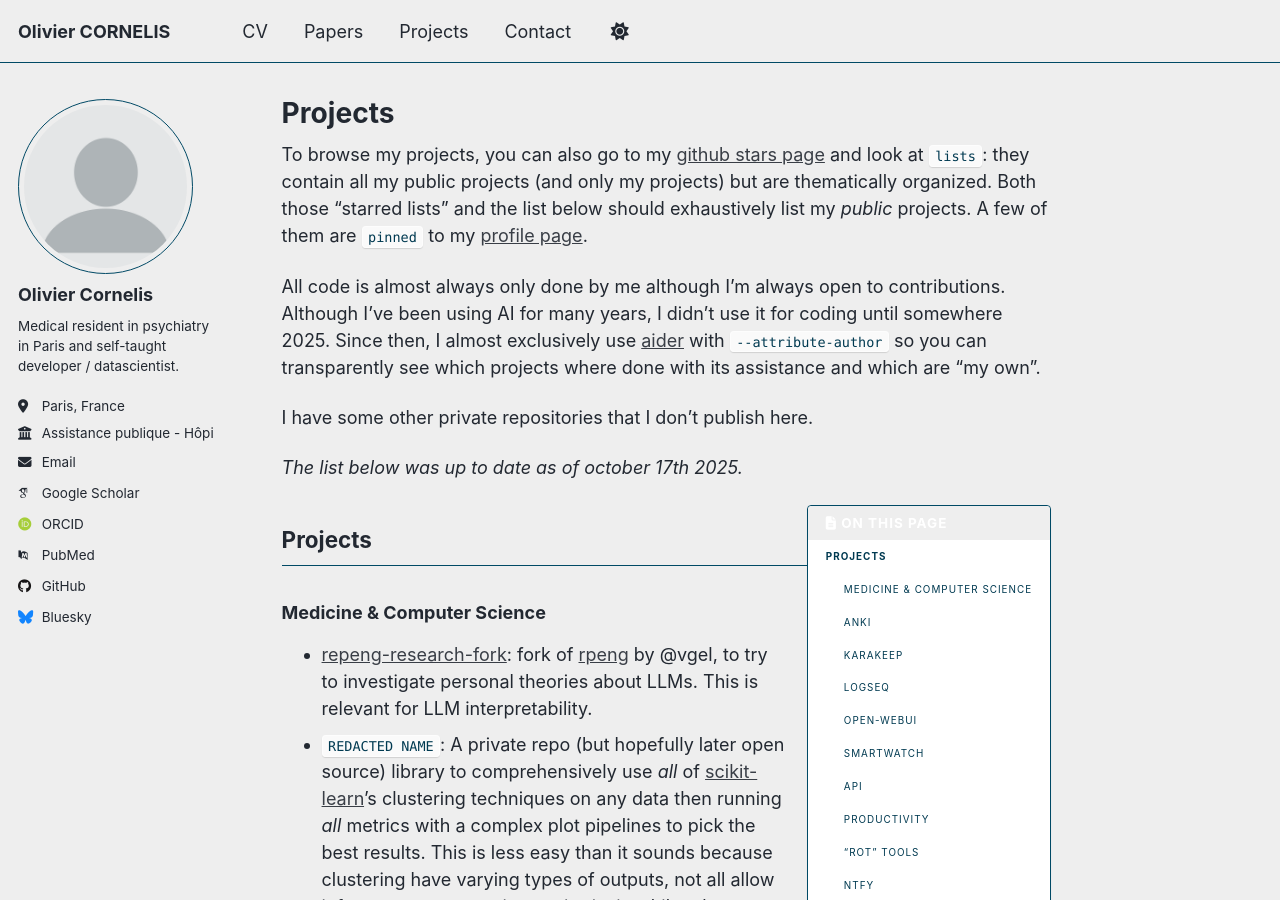
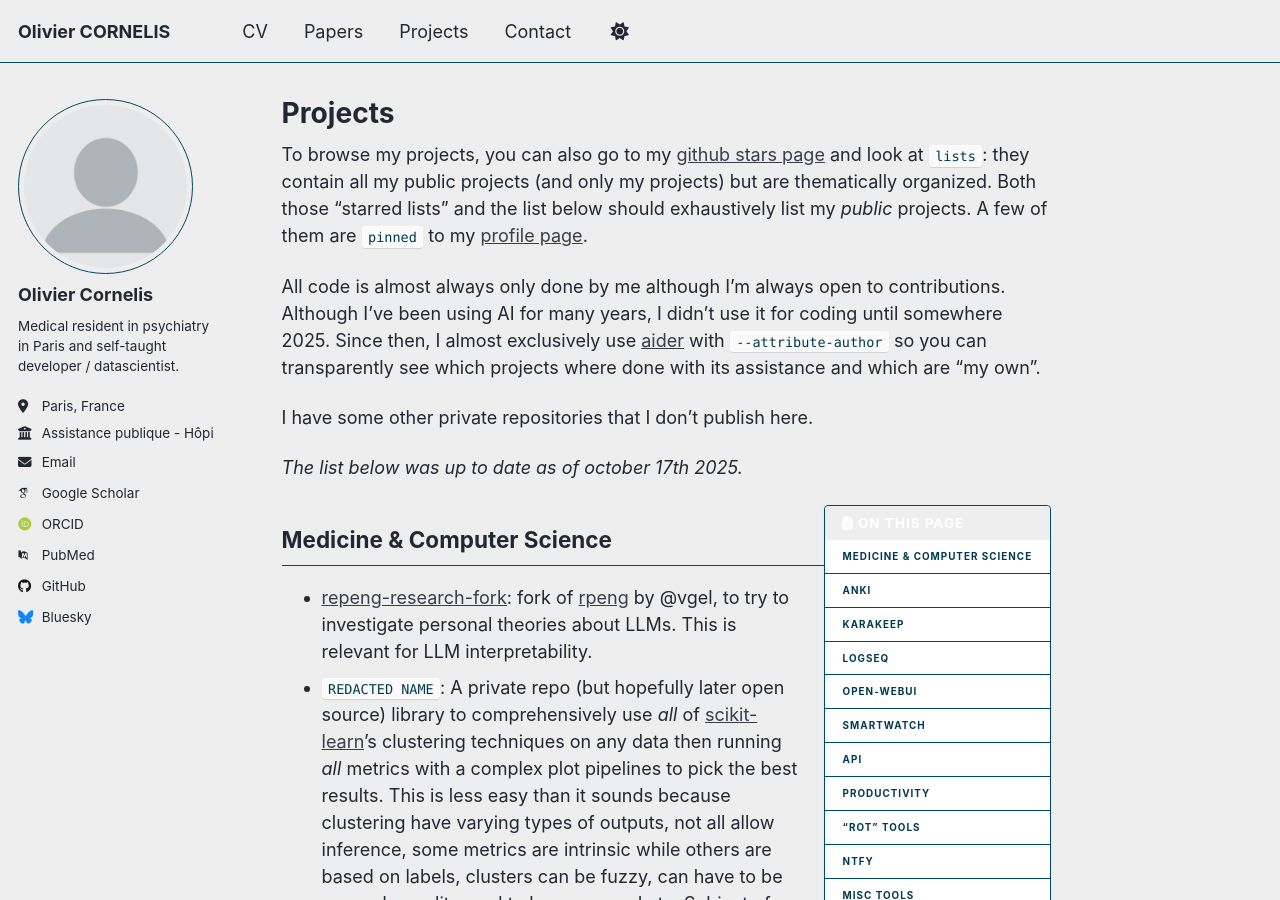
Before and after one commit to thiswillbeyourgithub/website, a Jekyll site: the page built from _pages/projects.md, in a window 1280 px wide and 900 px high. Built offline with Jekyll 4.4.1, drawn with Linux system fonts in a browser that asks for light colours; some web fonts are replaced; a script that is not in the unit is left out.

Commit message:
change the toc levels for the project page
Signed-off-by: thiswillbeyourgithub <26625900+thiswillbeyourgithub@users.noreply.github.com>

```diff
--- a/_pages/projects.md
+++ b/_pages/projects.md
@@ -19,9 +19,7 @@ I have some other private repositories that I don't publish here.
 
 {% include toc %}
 
-## Projects
-
-### Medicine & Computer Science
+## Medicine & Computer Science
 - [repeng-research-fork](https://github.com/thiswillbeyourgithub/repeng-research-fork): fork of [rpeng](https://github.com/vgel/repeng/) by @vgel, to try to investigate personal theories about LLMs. This is relevant for LLM interpretability.
 - `REDACTED NAME`: A private repo (but hopefully later open source) library to comprehensively use *all* of [scikit-learn](https://scikit-learn.org/)'s clustering techniques on any data then running *all* metrics with a complex plot pipelines to pick the best results. This is less easy than it sounds because clustering have varying types of outputs, not all allow inference, some metrics are intrinsic while others are based on labels, clusters can be fuzzy, can have to be merged or split, need to be remapped etc. Subject of my M1 internship.
 - [wdoc](https://github.com/thiswillbeyourgithub/wdoc): Multi-modal document querying and summarization system integrating diverse content types with advanced RAG capabilities and LLM-powered semantic processing for comprehensive information extraction.
@@ -35,7 +33,7 @@ I have some other private repositories that I don't publish here.
     - [med-pharmacokinetic-simulator](https://github.com/thiswillbeyourgithub/Med-pharmacokinetic-simulator): Its predecessor many years prior. One of my very first coding projects!
 - [ADHD_european_drug_map](https://github.com/thiswillbeyourgithub/ADHD-european-drug-map): Data visualization tool for tracking and mapping the availability of ADHD medications across European countries using official EMA data sources.
 
-### Anki
+## Anki
 *[Anki](https://github.com/ankitects/anki/) is an open source flashcard/spaced repetition memorization system*
 
 - [Voice2Anki](https://github.com/thiswillbeyourgithub/Voice2Anki): Universal language learning tool combining speech recognition and AI to automatically generate and manage personalized flashcards from voice recordings with adaptive formatting and intelligent memory features.
@@ -52,14 +50,14 @@ I have some other private repositories that I don't publish here.
 - [pdf2anki](https://github.com/thiswillbeyourgithub/pdf2anki): Tool for batch-converting PDF documents into Anki flashcards with searchable text and page images, enabling multi-keyword search across PDF content within Anki's interface.
 - [clozolkor](https://github.com/thiswillbeyourgithub/Clozolkor): Advanced spaced repetition flashcard template enabling sequential reveal of cloze deletions with customizable hints, shortcuts, and cross-platform compatibility.
 
-### Karakeep
+## Karakeep
 *[Karakeep](https://github.com/karakeep-app/karakeep) is an open source read it later app*
 
 - [karakeep_python_api](https://github.com/thiswillbeyourgithub/karakeep_python_api): Python interface and command-line tool providing comprehensive access to Karakeep's bookmarking API with automated testing, data validation, and community-contributed scripts.
 - [Karanki](https://github.com/thiswillbeyourgithub/Karanki): Bidirectional synchronization tool for automating flashcard creation from highlights with color-coded retention levels and intelligent state tracking capabilities.
 - [freshrss_to_karakeep](https://github.com/thiswillbeyourgithub/freshrss_to_karakeep): Integration tool connecting FreshRSS RSS reader with Karakeep bookmarking service for automated content curation and seamless article transfer between platforms.
 
-### Logseq
+## Logseq
 *[Logseq](https://github.com/logseq/logseq) is an open source PKM (Personal Knowledge Management) app*
 
 - [LogseqMarkdownParser](https://github.com/thiswillbeyourgithub/LogseqMarkdownParser): Parser and utility library supporting seamless reading, manipulation and export of Logseq markdown files with properties and blocks.
@@ -67,18 +65,18 @@ I have some other private repositories that I don't publish here.
 - [LogseqPDFImporter](https://github.com/thiswillbeyourgithub/LogseqPDFImporter): Tool for importing and converting PDF annotations from various PDF readers into Logseq's native format, preserving highlights, colors, and area annotations.
 - [MdXLogseqTODOSync](https://github.com/thiswillbeyourgithub/MdXLogseqTODOSync): Synchronization tool for maintaining TODO items across different markdown file formats with support for pattern filtering, custom delimiters, and nested bullet point preservation.
 
-### Open-WebUI
+## Open-WebUI
 *[Open-WebUI](https://github.com/open-webui/open-webui/issues) is a self hosted AI platform*
 
 - [openwebui_custom_pipes_filters](https://github.com/thiswillbeyourgithub/openwebui_custom_pipes_filters): Comprehensive suite of custom filters, tools, and pipes designed to enhance OpenWebUI's functionality with message tracking, cost monitoring, and extended chat capabilities.
 
-### Smartwatch
+## Smartwatch
 *Mainly for [wasp-os](https://github.com/wasp-os/wasp-os) on the [pinetime](https://pine64.org/devices/pinetime/)*
 
 - [sleep_tracker_pinetime](https://github.com/thiswillbeyourgithub/SleepTk_pinetime_sleep_tracker): Privacy-oriented sleep tracking and smart alarm system utilizing accelerometer and heart rate data to optimize wake-up times based on sleep cycle analysis and gradual wake-up patterns.
 - [pomodoro_wasp_os](https://github.com/thiswillbeyourgithub/Pomodoro-wasp-os): Customizable Pomodoro timer application for PineTime smartwatches featuring multiple presets, vibration patterns, and persistent settings.
 
-### API
+## API
 *I made my own "reference" libraries to make my other projects more interoperable*
 
 - [freshrss_python_api](https://github.com/thiswillbeyourgithub/freshrss_python_api): Python wrapper and API client for the FreshRSS Fever API, enabling programmatic management of RSS feeds, items, and categories with robust error handling and type safety.
@@ -86,7 +84,7 @@ I have some other private repositories that I don't publish here.
 - [karakeep_python_api](https://github.com/thiswillbeyourgithub/karakeep_python_api): *See above*
 - [py_ankiconnect](https://github.com/thiswillbeyourgithub/py_ankiconnect): *See above*
 
-### Productivity
+## Productivity
 *Tools I use, used or made*
 
 - [mini_LiTOY](https://github.com/thiswillbeyourgithub/mini_LiTOY): Minimalist implementation of the ELO-based task prioritization algorithm, enabling automated ranking of to-do lists through interactive comparisons and score calculations.
@@ -101,14 +99,14 @@ I have some other private repositories that I don't publish here.
 - [simple_voice_chat](https://github.com/thiswillbeyourgithub/simple_voice_chat): Conversational interface integrating various speech-to-text, language model, and text-to-speech services for real-time voice interactions with AI assistants.
 - [AiderBuilder](https://github.com/thiswillbeyourgithub/AiderBuilder): Minimal script and prompt to give [aider.chat](https://aider.chat/) some autonomy by running in a loop and coordinating with itself using a text file.
 
-### "Rot" tools
+## "Rot" tools
 *Tools leveraging deterministic time-based codes*
 
 - [wormrot.sh](https://github.com/thiswillbeyourgithub/wormrot.sh): Secure file transfer automation system using time-synchronized codes and a shared secret for seamless transmission between trusted devices.
 - [fowlrot.sh](https://github.com/thiswillbeyourgithub/fowlrot.sh): Time-based code generation system for secure peer-to-peer connections using synchronized, deterministic codes derived from pre-shared secrets.
 - [knockd_rotator](https://github.com/thiswillbeyourgithub/knockd_rotator): Security enhancement to port knocking via time-based sequence rotation and synchronization between client and server, leveraging shared secrets and deterministic generation to prevent replay attacks.
 
-### Ntfy
+## Ntfy
 *[ntfy.sh](https://ntfy.sh) makes it easy to send and receive notifications, I use it a lot for monitoring*
 
 - [Daily_Fact_Ntfy](https://github.com/thiswillbeyourgithub/Daily_Fact_Ntfy): Notification system that generates and delivers AI-powered interesting facts about user-specified topics through ntfy.sh at randomized intervals.
@@ -119,7 +117,7 @@ I have some other private repositories that I don't publish here.
 - [weather_notifier](https://github.com/thiswillbeyourgithub/weather_notifier): Weather notification system that monitors rainfall forecasts and temperature variations while delivering mobile alerts through ntfy.sh integration.
 - [allocine_checker](https://github.com/thiswillbeyourgithub/Allocine_Checker): Movie monitoring tool that automatically checks theater listings for specific films and sends notifications when they become available.
 
-### Misc Tools
+## Misc Tools
 - [Home Assistant CalDAV client](https://github.com/thiswillbeyourgithub/Home-Assistant-CalDAV-client): A CalDAV client for automating task management with Home Assistant, Nextcloud, and voice commands.
 - [LiteLLM Proxy OpenRouter Price Updater](https://github.com/thiswillbeyourgithub/litellm_proxy_openrouter_price_updater): CLI tool for updating [LiteLLM](https://github.com/BerriAI/litellm) proxy pricing configurations using [OpenRouter](https://openrouter.ai/) API data.
 - [OpenRouter to Langfuse Model Pricing Sync](https://github.com/thiswillbeyourgithub/openrouter_cost_into_langfuse/): A Python script that automatically syncs model pricing data from [OpenRouter](https://openrouter.ai/) to Langfuse's pricing page.
@@ -149,5 +147,5 @@ I have some other private repositories that I don't publish here.
 - [prompt_GPT3](https://github.com/thiswillbeyourgithub/prompt_GPT3): Command-line interface for OpenAI's GPT-3 featuring conversation logging, vim mode, and specialized modes for flashcard creation and translation tasks.
 - [pdfannots](https://github.com/thiswillbeyourgithub/pdfannots): Text extraction tool for PDF documents that processes annotations, highlights, and comments into formatted Markdown, JSON, or EDN outputs for academic paper reviews and document analysis.
 
-### Others
+## Others
 - [FUTOmeter](https://github.com/thiswillbeyourgithub/FUTOmeter): Library suite for privacy-preserving usage tracking and context-aware donation prompts in FOSS applications, enabling sustainable funding through data-driven user engagement metrics.
```
